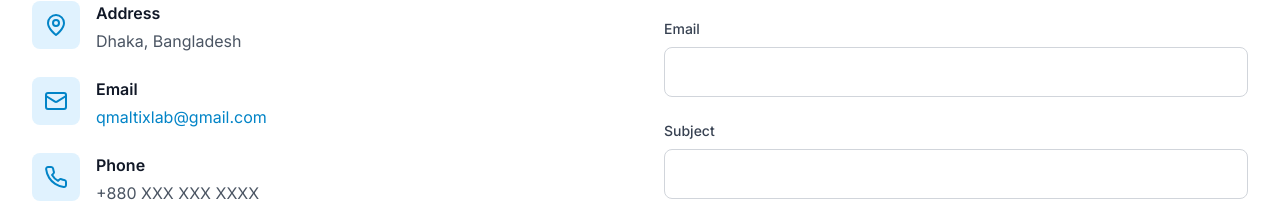
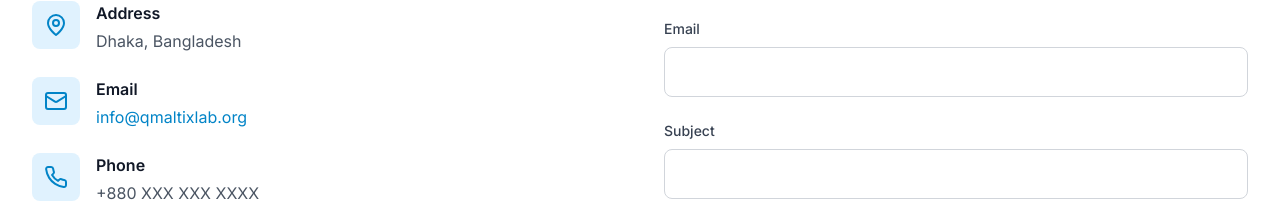
Before and after one commit to adnanshafi99/Qmaltix, a Next.js app: page /contact in a window 1280 px wide. Shown: the part 576-778 px from the top of the page. Built offline with nearby package versions, Linux system fonts and the light colour scheme; no server answers.

Commit message:
Updating email

```diff
--- a/metadata/site-config.ts
+++ b/metadata/site-config.ts
@@ -4,7 +4,7 @@ const SiteConfig = {
   title: 'Quantum Computing, AI, and Extended Intelligence',
   description: 'QMALTIX Lab is a Bangladesh based non commercial interdisciplinary research center focusing on Quantum Computing, Artificial Intelligence, Mathematical Modeling, IoT, and Extended Intelligence.',
   url: process.env.WEBSITE_URL || process.env.NEXT_PUBLIC_WEBSITE_URL || 'https://qmaltixlab.org',
-  email: 'qmaltixlab@gmail.com',
+  email: 'info@qmaltixlab.org',
   location: 'Dhaka, Bangladesh',
   keywords: [
     'quantum computing',
```
